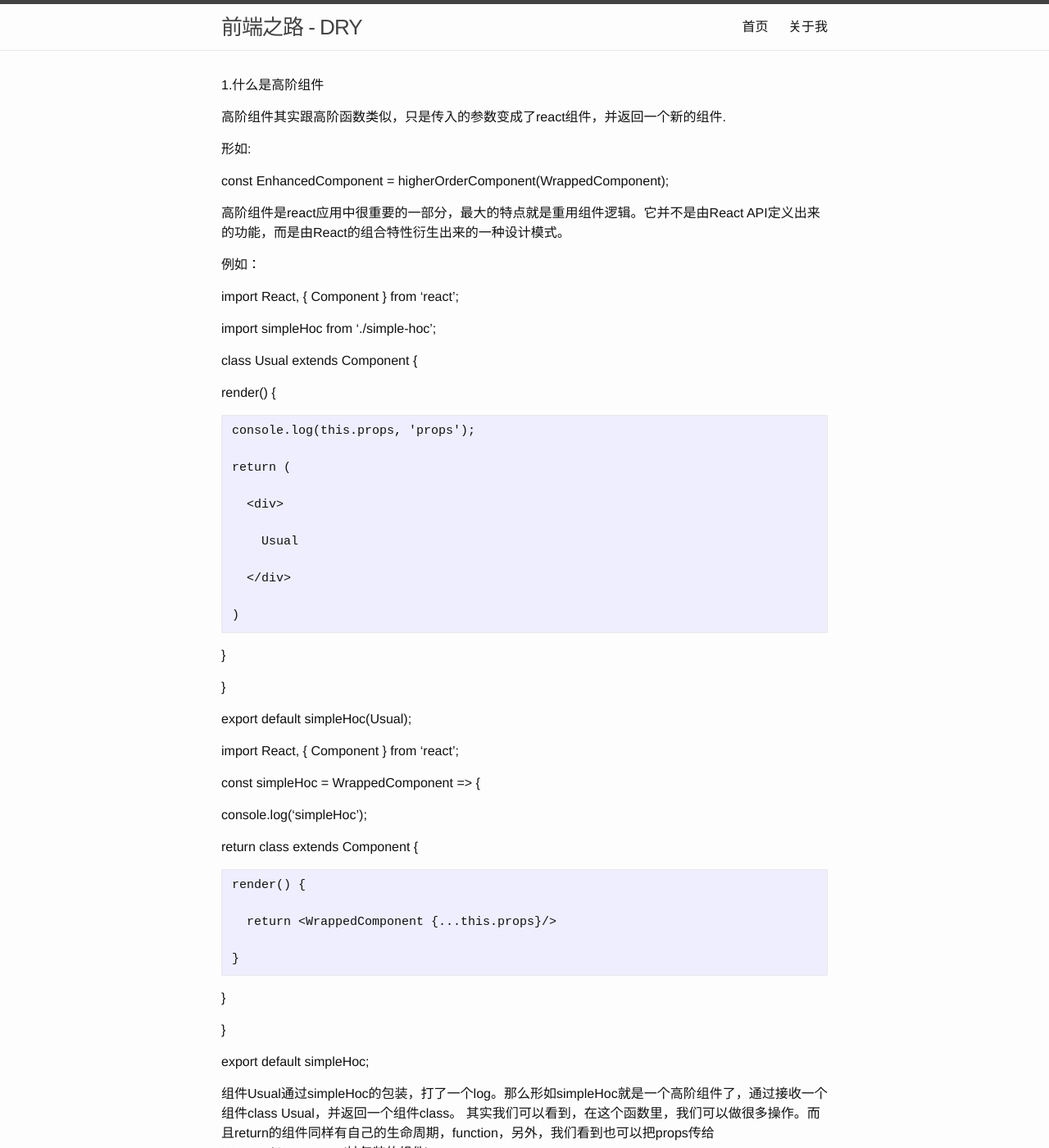
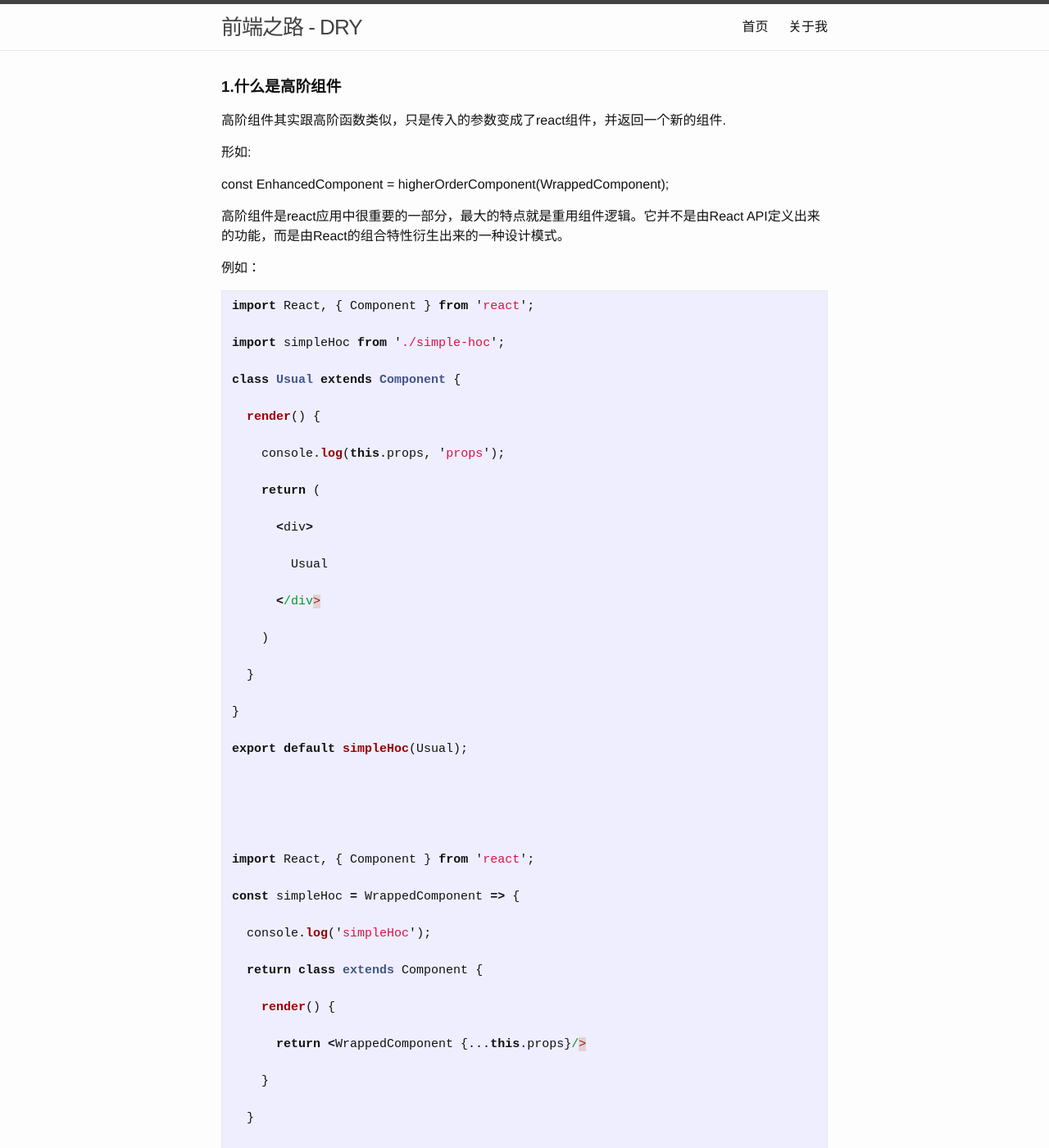
Before and after one commit to lanxiangzhiyun/lan_blog, a Jekyll site: the page built from _posts/2020-01-17-hoc.md, in a window 1280 px wide and 1400 px high. Shown: the whole window at 82% size. Built offline with Jekyll 4.4.1, drawn with Linux system fonts in a browser that asks for light colours; some of the changed text lies outside the part shown.

Commit message:
Update 2020-01-17-hoc.md

````diff
--- a/_posts/2020-01-17-hoc.md
+++ b/_posts/2020-01-17-hoc.md
@@ -1,4 +1,4 @@
-1.什么是高阶组件
+### 1.什么是高阶组件
 
 高阶组件其实跟高阶函数类似，只是传入的参数变成了react组件，并返回一个新的组件.
 
@@ -9,7 +9,7 @@ const EnhancedComponent = higherOrderComponent(WrappedComponent);
 高阶组件是react应用中很重要的一部分，最大的特点就是重用组件逻辑。它并不是由React API定义出来的功能，而是由React的组合特性衍生出来的一种设计模式。
 
 例如：
-
+```js
 import React, { Component } from 'react';
 
 import simpleHoc from './simple-hoc';
@@ -60,6 +60,8 @@ const simpleHoc = WrappedComponent => {
 
 export default simpleHoc;
 
+```
+
 组件Usual通过simpleHoc的包装，打了一个log。那么形如simpleHoc就是一个高阶组件了，通过接收一个组件class Usual，并返回一个组件class。 其实我们可以看到，在这个函数里，我们可以做很多操作。而且return的组件同样有自己的生命周期，function，另外，我们看到也可以把props传给WrappedComponent(被包装的组件)。
 
 
@@ -67,6 +69,7 @@ export default simpleHoc;
 2.基本用法
 
 （1）包裹方式
+```js
 
 const HoC = (WrappendComponent) => {
 
@@ -83,12 +86,14 @@ const HoC = (WrappendComponent) => {
     return WrappingComponent;
 
 };
+```
 
 上述代码中，接受 WrappendComponent 作为参数，此参数就是将要被 HoC 包装的普通组件，在 render 中包裹一个 div，赋予它 className 属性，最终产生的 WrappingComponent 和 传入的 WrappendComponent 是两个完全不同的组件。
 
 在 WrappingComponent 中，可以读取、添加、编辑、删除传给 WrappendComponent 的 props，也可以用其它元素包裹 WrappendComponent，用来实现封装样式、添加布局或其它操作。
 
 （2）组合方式
+```js
 
 const HoC = (WrappedComponent, LoginView) => {
 
@@ -111,10 +116,12 @@ const HoC = (WrappedComponent, LoginView) => {
     return WrappingComponent;
 
 };
+```
 
 上述代码中有两个组件，WrappedComponent 和 LoginView，如果传入的 props 中存在 user，则正常显示的 WrappedComponent 组件，否则显示 LoginView 组件，让用户去登录。HoC 传递的参数可以为多个，传递多个组件定制新组件的行为，例如用户登录状态下显示主页面，未登录显示登录界面；在渲染列表时，传入 List 和 Loading 组件，为新组件添加加载中的行为。
 
 （3）继承方式
+```js
 
 const HoC = (WrappendComponent) => {
 
@@ -135,6 +142,7 @@ const HoC = (WrappendComponent) => {
     return WrappingComponent;
 
 };
+```
 
 WrappingComponent 是一个新组件，它继承自 WrappendComponent，共享父级的函数和属性。可以使用 super.render() 或者 super.componentWillUpdate() 调用父级的生命周期函数，但是这样会让两个组件耦合在一起，降低组件的复用性。
 
@@ -153,6 +161,7 @@ React 中对组件的封装是按照最小可用单元的思想来进行封装
 4.高阶组件的约束
 
 （1）不要在 render 函数中使用高阶组件
+```js
 
 render() {
 
@@ -167,7 +176,7 @@ render() {
   return <EnhancedComponent />;
 
 }
-
+```
 React 中的 diff 算法会比较新旧子对象树，确定是否更新现有的子对象树或丢掉现有的子树并重新挂载。
 
 （2）必须将静态方法做拷贝
````
